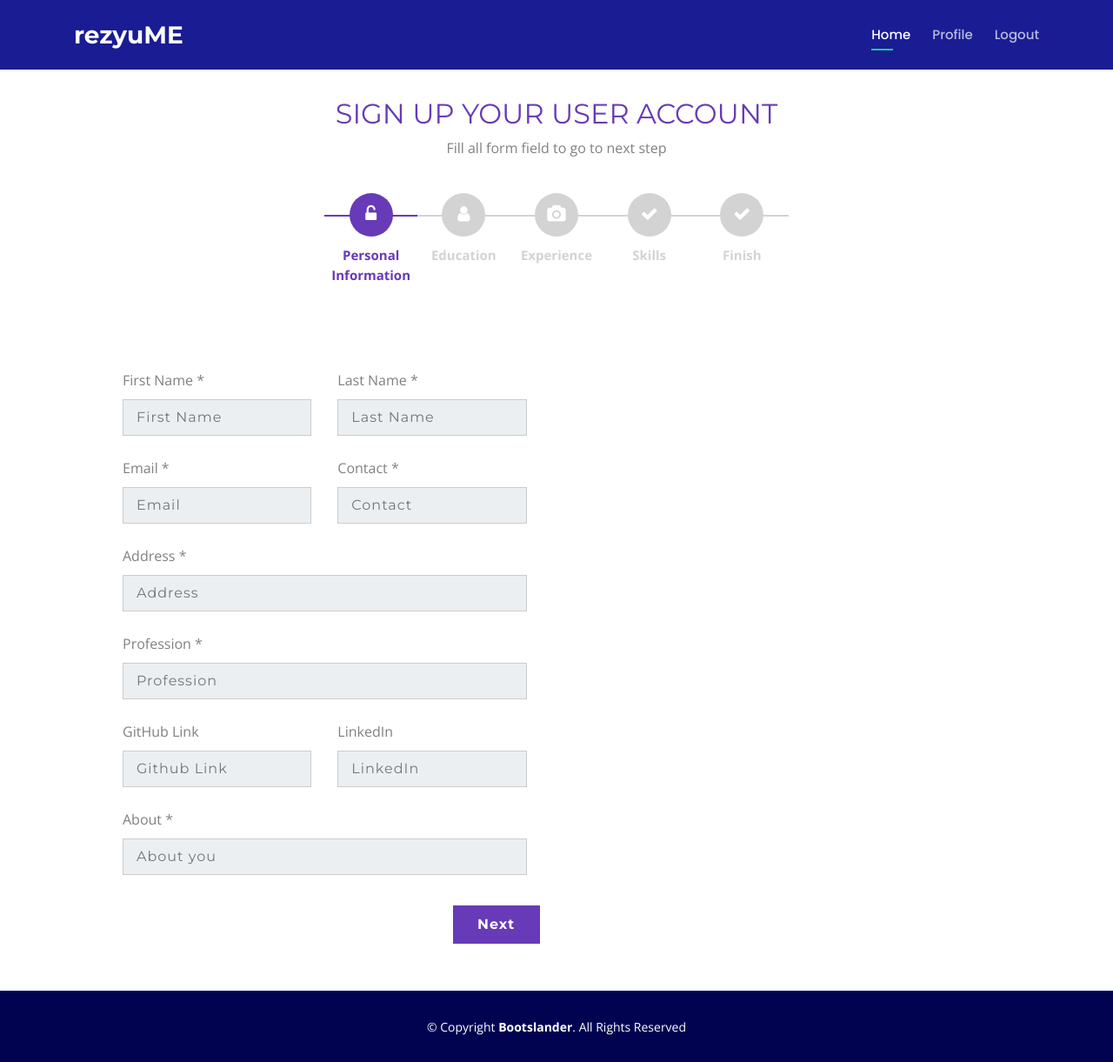
After one commit to shubh1605/ResumeBuilder, a Django app: page /resume/details/ in a window 1280 px wide. The commit adds this page. Shown: the whole page at 87% size. Run offline with Django 3.2, Linux system fonts and the light colour scheme; a user stored in the database is signed in; some libraries are stand-ins or nearby versions.

Commit message:
Forms added
Co-authored-by: kashish1211 <kashish1211@users.noreply.github.com>
Co-authored-by: HarshitJain28 <HarshitJain28@users.noreply.github.com>

```diff
--- /dev/null
+++ b/resumeBuilder/resume/static/resume/assets/css/form.css
@@ -0,0 +1,222 @@
+* {
+    margin: 0;
+    padding: 0
+}
+
+html {
+    height: 100%
+}
+
+p {
+    color: grey
+}
+
+#heading {
+    text-transform: uppercase;
+    color: #673AB7;
+    font-weight: normal
+}
+
+#msform {
+    text-align: center;
+    position: relative;
+    margin-top: 20px
+}
+
+#msform fieldset {
+    background: white;
+    border: 0 none;
+    border-radius: 0.5rem;
+    box-sizing: border-box;
+    width: 100%;
+    margin: 0;
+    padding-bottom: 20px;
+    position: relative
+}
+
+.form-card {
+    text-align: left
+}
+
+#msform fieldset:not(:first-of-type) {
+    display: none
+}
+
+#msform input,
+#msform textarea {
+    padding: 8px 15px 8px 15px;
+    border: 1px solid #ccc;
+    border-radius: 0px;
+    margin-bottom: 25px;
+    margin-top: 2px;
+    width: 100%;
+    box-sizing: border-box;
+    font-family: montserrat;
+    color: #2C3E50;
+    background-color: #ECEFF1;
+    font-size: 16px;
+    letter-spacing: 1px
+}
+
+#msform input:focus,
+#msform textarea:focus {
+    -moz-box-shadow: none !important;
+    -webkit-box-shadow: none !important;
+    box-shadow: none !important;
+    border: 1px solid #673AB7;
+    outline-width: 0
+}
+
+#msform .action-button {
+    width: 100px;
+    background: #673AB7;
+    font-weight: bold;
+    color: white;
+    border: 0 none;
+    border-radius: 0px;
+    cursor: pointer;
+    padding: 10px 5px;
+    margin: 10px 0px 10px 5px;
+    float: right
+}
+
+#msform .action-button:hover,
+#msform .action-button:focus {
+    background-color: #311B92
+}
+
+#msform .action-button-previous {
+    width: 100px;
+    background: #616161;
+    font-weight: bold;
+    color: white;
+    border: 0 none;
+    border-radius: 0px;
+    cursor: pointer;
+    padding: 10px 5px;
+    margin: 10px 5px 10px 0px;
+    float: right
+}
+
+#msform .action-button-previous:hover,
+#msform .action-button-previous:focus {
+    background-color: #000000
+}
+
+.card {
+    z-index: 0;
+    border: none;
+    position: relative
+}
+
+.fs-title {
+    font-size: 25px;
+    color: #673AB7;
+    margin-bottom: 15px;
+    font-weight: normal;
+    text-align: left
+}
+
+.purple-text {
+    color: #673AB7;
+    font-weight: normal
+}
+
+.steps {
+    font-size: 25px;
+    color: gray;
+    margin-bottom: 10px;
+    font-weight: normal;
+    text-align: right
+}
+
+.fieldlabels {
+    color: gray;
+    text-align: left
+}
+
+#progressbar {
+    margin-bottom: 30px;
+    overflow: hidden;
+    color: lightgrey
+}
+
+#progressbar .active {
+    color: #673AB7
+}
+
+#progressbar li {
+    list-style-type: none;
+    font-size: 15px;
+    width: 20%;
+    float: left;
+    position: relative;
+    font-weight: 400
+}
+
+#progressbar #account:before {
+    font-family: FontAwesome;
+    content: "\f13e"
+}
+
+#progressbar #personal:before {
+    font-family: FontAwesome;
+    content: "\f007"
+}
+
+#progressbar #payment:before {
+    font-family: FontAwesome;
+    content: "\f030"
+}
+
+#progressbar #confirm:before {
+    font-family: FontAwesome;
+    content: "\f00c"
+}
+
+#progressbar li:before {
+    width: 50px;
+    height: 50px;
+    line-height: 45px;
+    display: block;
+    font-size: 20px;
+    color: #ffffff;
+    background: lightgray;
+    border-radius: 50%;
+    margin: 0 auto 10px auto;
+    padding: 2px
+}
+
+#progressbar li:after {
+    content: '';
+    width: 100%;
+    height: 2px;
+    background: lightgray;
+    position: absolute;
+    left: 0;
+    top: 25px;
+    z-index: -1
+}
+
+#progressbar li.active:before,
+#progressbar li.active:after {
+    background: #673AB7
+}
+
+.progress {
+    height: 20px
+}
+
+.progress-bar {
+    background-color: #673AB7
+}
+
+.fit-image {
+    width: 100%;
+    object-fit: cover
+}
+
+.row{
+    margin-left: 0px;
+    margin-right: 0px;
+}
--- /dev/null
+++ b/resumeBuilder/resume/static/resume/assets/js/form.js
@@ -0,0 +1,76 @@
+$(document).ready(function(){
+
+    var current_fs, next_fs, previous_fs; //fieldsets
+    var opacity;
+    var current = 1;
+    var steps = $("fieldset").length;
+
+    setProgressBar(current);
+
+    $(".next").click(function(){
+
+    current_fs = $(this).parent();
+    next_fs = $(this).parent().next();
+
+    //Add Class Active
+    $("#progressbar li").eq($("fieldset").index(next_fs)).addClass("active");
+
+    //show the next fieldset
+    next_fs.show();
+    //hide the current fieldset with style
+    current_fs.animate({opacity: 0}, {
+    step: function(now) {
+    // for making fielset appear animation
+    opacity = 1 - now;
+
+    current_fs.css({
+    'display': 'none',
+    'position': 'relative'
+    });
+    next_fs.css({'opacity': opacity});
+    },
+    duration: 500
+    });
+    setProgressBar(++current);
+    });
+
+    $(".previous").click(function(){
+
+    current_fs = $(this).parent();
+    previous_fs = $(this).parent().prev();
+
+    //Remove class active
+    $("#progressbar li").eq($("fieldset").index(current_fs)).removeClass("active");
+
+    //show the previous fieldset
+    previous_fs.show();
+
+    //hide the current fieldset with style
+    current_fs.animate({opacity: 0}, {
+    step: function(now) {
+    // for making fielset appear animation
+    opacity = 1 - now;
+
+    current_fs.css({
+    'display': 'none',
+    'position': 'relative'
+    });
+    previous_fs.css({'opacity': opacity});
+    },
+    duration: 500
+    });
+    setProgressBar(--current);
+    });
+
+    function setProgressBar(curStep){
+    var percent = parseFloat(100 / steps) * curStep;
+    percent = percent.toFixed();
+    $(".progress-bar")
+    .css("width",percent+"%")
+    }
+
+    $(".submit").click(function(){
+    return false;
+    })
+
+    });
--- /dev/null
+++ b/resumeBuilder/resume/templates/resume/forms.html
@@ -0,0 +1,434 @@
+{% extends 'resume/base.html'%} {%load static%} {% block styles %}
+
+<link href="{% static 'resume/assets/css/form.css' %}" rel="stylesheet" />
+
+{% endblock styles %} {% block content%}
+
+<br />
+<br />
+<br />
+<br />
+
+<div
+  class="row justify-content-center"
+  style="margin-left: 0px; margin-right: 0px"
+>
+  <div
+    class="
+      col-md-12 col-11 col-sm-10 col-md-10 col-lg-6 col-xl-5
+      text-center
+      p-0
+      mt-3
+      mb-2
+    "
+  >
+    <h2 id="heading">Sign Up Your User Account</h2>
+    <p>Fill all form field to go to next step</p>
+    <div class="card px-0 pt-4 pb-0 mt-3 mb-3">
+      <ul id="progressbar">
+        <li class="active" id="account">
+          <strong>Personal Information</strong>
+        </li>
+        <li id="personal"><strong>Education</strong></li>
+        <li id="payment"><strong>Experience</strong></li>
+        <li id="confirm"><strong>Skills</strong></li>
+        <li id="confirm"><strong>Finish</strong></li>
+      </ul>
+    </div>
+  </div>
+</div>
+
+<div class="row">
+  <div class="col-md-7">
+    <div class="container-fluid">
+      <div class="row justify-content-center">
+        <div class="text-center p-0 mb-2 mx-5 px-5">
+          <div class="card px-0 pt-4 pb-0 mb-3">
+            <form id="msform">
+              <!-- progressbar -->
+              <!-- fieldsets -->
+              <fieldset>
+                <div class="form-card">
+                  <div class="row">
+                    <!-- <div class="col-7">
+                                            <h2 class="fs-title">Personal Information:</h2>
+                                        </div>
+                                        <div class="col-5">
+                                            <h2 class="steps">Step 1 - 4</h2>
+                                        </div>  -->
+                  </div>
+                  <div class="row">
+                    <div class="col-md-6">
+                      <label class="fieldlabels">First Name *</label>
+                      <input
+                        type="text"
+                        name="first_name"
+                        placeholder="First Name"
+                        required
+                      />
+                    </div>
+
+                    <div class="col-md-6">
+                      <label class="fieldlabels">Last Name *</label>
+                      <input
+                        type="text"
+                        name="last_name"
+                        placeholder="Last Name"
+                        required
+                      />
+                    </div>
+                  </div>
+
+                  <div class="row">
+                    <div class="col-md-6">
+                      <label class="fieldlabels">Email *</label>
+                      <input
+                        type="email"
+                        name="email"
+                        placeholder="Email"
+                        required
+                      />
+                    </div>
+                    <div class="col-md-6">
+                      <label class="fieldlabels">Contact *</label>
+                      <input
+                        type="text"
+                        name="contact"
+                        placeholder="Contact"
+                        required
+                      />
+                    </div>
+                  </div>
+
+                  <div class="row">
+                    <div class="col-md-12">
+                      <label class="fieldlabels">Address *</label>
+                      <input
+                        type="text"
+                        name="address"
+                        placeholder="Address"
+                        required
+                      />
+                    </div>
+                  </div>
+
+                  <div class="row">
+                    <div class="col-md-12">
+                      <label class="fieldlabels">Profession *</label>
+                      <input
+                        type="text"
+                        name="profession"
+                        placeholder="Profession"
+                        required
+                      />
+                    </div>
+                  </div>
+
+                  <div class="row">
+                    <div class="col-md-6">
+                      <label class="fieldlabels">GitHub Link </label>
+                      <input
+                        type="url"
+                        name="github"
+                        placeholder="Github Link"
+                      />
+                    </div>
+                    <div class="col-md-6">
+                      <label class="fieldlabels">LinkedIn</label>
+                      <input
+                        type="url"
+                        name="linkedin"
+                        placeholder="LinkedIn"
+                      />
+                    </div>
+                  </div>
+
+                  <div class="row">
+                    <div class="col-md-12">
+                      <label class="fieldlabels">About *</label>
+                      <input type="text" name="about" placeholder="About you" />
+                    </div>
+                  </div>
+                </div>
+                <input
+                  type="button"
+                  name="next"
+                  class="next action-button"
+                  value="Next"
+                />
+              </fieldset>
+              <fieldset>
+                <div class="form-card">
+                  <div class="row">
+                    <!-- <div class="col-7">
+                                            <h2 class="fs-title">Education Information:</h2>
+                                        </div>
+                                        <div class="col-5">
+                                            <h2 class="steps">Step 2 - 4</h2>
+                         </div> -->
+                  </div>
+
+                  <div class="row">
+                    <div class="col-md-6">
+                      <label class="fieldlabels">Degree: *</label>
+                      <select name="degree"
+                      placeholder="Degree"
+                      required >
+
+                      <option value="Phd">Phd</option>
+                      <option value="Masters"> Mtech/MA/MSc/MCom/MBA </option>
+                      <option value="Bachelors">BE/Btech/BA/BSc/BCom</option>
+                      <option value="High School">12th</option>
+                      <option value="School">10th</option>
+                      </select>
+
+
+
+
+                    </div>
+                    <div class="col-md-6">
+                      <label class="fieldlabels">Stream: *</label>
+                      <input
+                        type="text"
+                        name="stream"
+                        placeholder="Stream"
+                        required
+                      />
+                    </div>
+                  </div>
+
+                  <div class="row">
+                    <div class="col-md-6">
+                      <label class="fieldlabels">Passing Year: *</label>
+                      <input
+                        type="number" min="1960" max="3000" step="1" value="2021"
+                        name="passing_year"
+                        placeholder="Passing Year"
+                        required
+                      />
+                    </div>
+                    <div class="col-md-6">
+                      <label class="fieldlabels">Result: *</label>
+                      <input
+                        type="text"
+                        name="result"
+                        placeholder="Result"
+                        required
+                      />
+                    </div>
+                  </div>
+
+
+
+
+                </div>
+                <input
+                  type="button"
+                  name="next"
+                  class="next action-button"
+                  value="Next"
+                />
+                <input
+                  type="button"
+                  name="previous"
+                  class="previous action-button-previous"
+                  value="Previous"
+                />
+              </fieldset>
+              <fieldset>
+                <div class="form-card">
+                  <div class="row">
+                    <!-- <div class="col-7">
+                                            <h2 class="fs-title">Education Information:</h2>
+                                        </div>
+                                        <div class="col-5">
+                                            <h2 class="steps">Step 2 - 4</h2>
+                                        </div> -->
+                  </div>
+
+                  <div class="row">
+                    <div class="col-md-6">
+                      <label class="fieldlabels">Job Title: *</label>
+                      <input
+                        type="text"
+                        name="job_title"
+                        placeholder="Job Title"
+                        required
+                      />
+                    </div>
+                    <div class="col-md-6">
+                      <label class="fieldlabels">Employer: *</label>
+                      <input
+                        type="text"
+                        name="employer"
+                        placeholder="Employer"
+                        required
+                      />
+                    </div>
+                  </div>
+
+                  <div class="row">
+                    <div class="col-md-6">
+                      <label class="fieldlabels">City: *</label>
+                      <input
+                        type="text"
+                        name="city"
+                        placeholder="City"
+                        required
+                      />
+                    </div>
+                    <div class="col-md-6">
+                      <label class="fieldlabels">State: *</label>
+                      <input
+                        type="text"
+                        name="state"
+                        placeholder="State"
+                        required
+                      />
+                    </div>
+                  </div>
+
+                  <div class="row">
+                    <div class="col-md-6">
+                      <label class="fieldlabels">Start Date: *</label>
+                      <input
+                        type="date"
+                        name="start_date"
+                        placeholder="Start Date"
+                        required
+                      />
+                    </div>
+                    <div class="col-md-6">
+                      <label class="fieldlabels">End Date: *</label>
+                      <input
+                        type="date"
+                        name="end_date"
+                        placeholder="End Date"
+                        required
+                      />
+                    </div>
+                  </div>
+
+                  <div class="row">
+                      <div class="col-md-12">
+                        <label class="fieldlabels">Description: *</label>
+                    <input
+                      type="text"
+                      name="description"
+                      placeholder="Description"
+                      required
+                    />
+                      </div>
+                  </div>
+                </div>
+                <input
+                  type="button"
+                  name="next"
+                  class="next action-button"
+                  value="Next"
+                />
+                <input
+                  type="button"
+                  name="previous"
+                  class="previous action-button-previous"
+                  value="Previous"
+                />
+              </fieldset>
+              <fieldset>
+                <div class="form-card">
+                  <!-- <div class="row">
+                    <div class="col-7">
+                      <h2 class="fs-title">Skills</h2>
+                    </div>
+                    <div class="col-5">
+                      <h2 class="steps">Step 4 - 4</h2>
+                    </div>
+                  </div> -->
+
+                  <div class="row">
+                      <div class="col-md-6">
+                        <label class="fieldlabels">Skills: </label>
+                        <input
+                          type="text"
+                          name="skill"
+                          placeholder="Skills"
+                        />
+                      </div>
+                      <div class="col-md-6">
+                        <label class="fieldlabels">Level: *</label>
+                        <br>
+                        <select name="degree"
+                        placeholder="Degree"
+                        required >
+
+                        <option value="Beginner">Beginner</option>
+                        <option value="Intermediate"> Intermediate </option>
+                        <option value="Advance">Advance</option>
+
+                        </select>
+                      </div>
+                  </div>
+
+
+                </div>
+                <input
+                  type="button"
+                  name="next"
+                  class="next action-button"
+                  value="Submit"
+                />
+                <input
+                  type="button"
+                  name="previous"
+                  class="previous action-button-previous"
+                  value="Previous"
+                />
+              </fieldset>
+
+              <fieldset>
+                <div class="form-card">
+                  <div class="row">
+                    <!-- <div class="col-7">
+                                            <h2 class="fs-title">Finish:</h2>
+                                        </div>
+                                        <div class="col-5">
+                                            <h2 class="steps">Step 4 - 4</h2>
+                                        </div> -->
+                  </div>
+                  <br /><br />
+                  <h2 class="purple-text text-center">
+                    <strong>SUCCESS !</strong>
+                  </h2>
+                  <br />
+                  <div class="row justify-content-center">
+                    <div class="col-3">
+                      <img
+                        src="https://i.imgur.com/GwStPmg.png"
+                        class="fit-image"
+                      />
+                    </div>
+                  </div>
+                  <br /><br />
+                  <div class="row justify-content-center">
+                    <div class="col-7 text-center">
+                      <h5 class="purple-text text-center">
+                        You Have Successfully Signed Up
+                      </h5>
+                    </div>
+                  </div>
+                </div>
+              </fieldset>
+            </form>
+          </div>
+        </div>
+      </div>
+    </div>
+  </div>
+  <div class="col-md-5"></div>
+</div>
+
+{% endblock %} {% block js %}
+<script src="http://ajax.googleapis.com/ajax/libs/jquery/1.9.1/jquery.min.js"></script>
+<script src="{% static 'resume/assets/js/form.js' %}"></script>
+
+{% endblock js %}
--- a/resumeBuilder/resume/urls.py
+++ b/resumeBuilder/resume/urls.py
@@ -5,5 +5,6 @@ from django.conf.urls.static import static
 from resume import views
 
 urlpatterns = [
-    path('testing/', views.testing, name="testing")
+    path('testing/', views.testing, name="testing"),
+    path('details/', views.forms, name="forms"),
 ]
--- a/resumeBuilder/resume/views.py
+++ b/resumeBuilder/resume/views.py
@@ -1,4 +1,7 @@
 from django.shortcuts import render
+from django.contrib.auth.decorators import login_required
+from user.models import Profile
+from .models import *
 
 # Create your views here.
 def home(request):
@@ -6,3 +9,8 @@ def home(request):
 
 def testing(request):
     return render(request, 'resume_templates/template3.html')
+
+@login_required
+def forms(request):
+
+    return render(request,'resume/forms.html')
```
Also changed, not shown: resumeBuilder/resume/models.py (+4 -3 lines), resumeBuilder/db.sqlite3, resumeBuilder/resume/templates/resume/base.html (line endings or trailing spaces).
